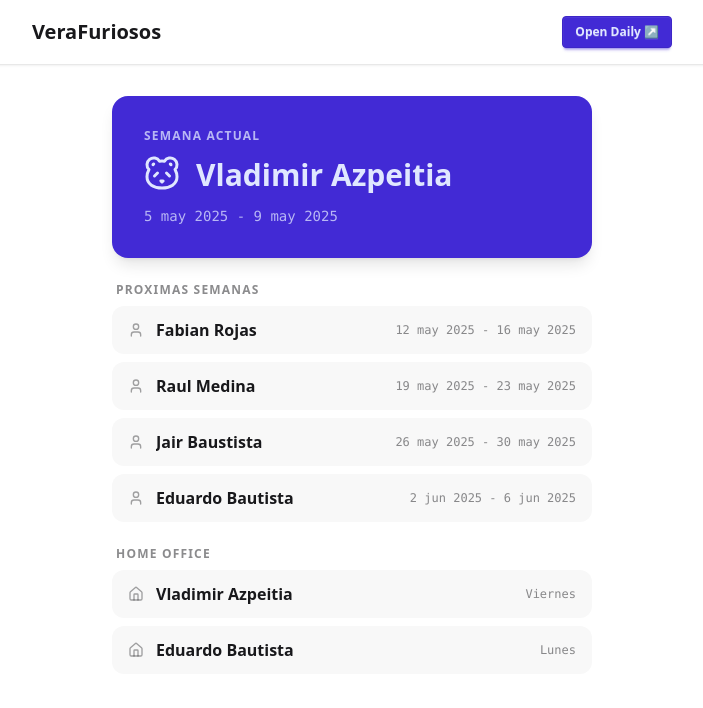
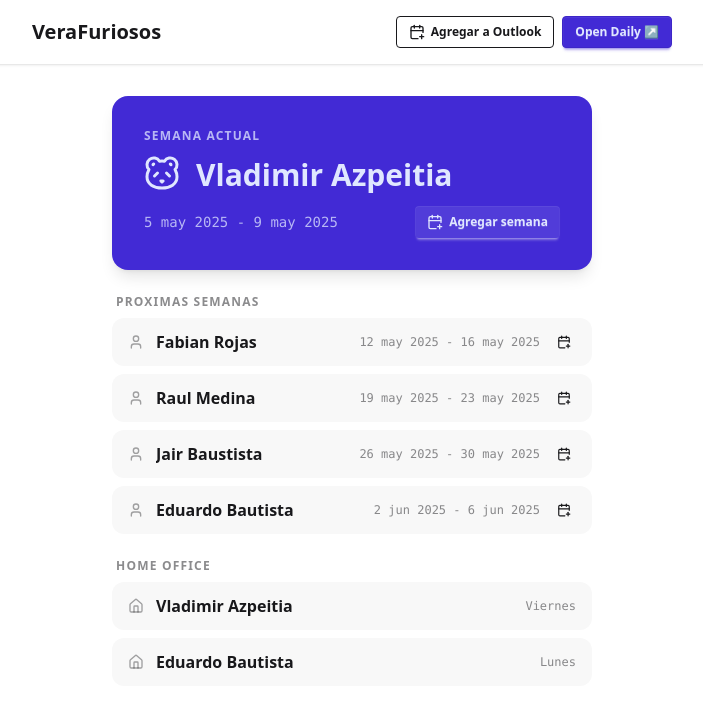
Before and after one commit to vazpeitiah/verafurious, a React (Vite) app: page / in a window 1280 px wide. Shown: the top 708 px of the page, without its empty margins (288-991 px from the left). Built offline with nearby package versions, Linux system fonts and the light colour scheme.

Commit message:
feat: enhance calendar functionality with Outlook integration and ICS file generation

```diff
--- a/src/components/Navbar.tsx
+++ b/src/components/Navbar.tsx
@@ -1,10 +1,24 @@
+import { CalendarPlus } from "lucide-react";
+
 import { meetingUrl } from "@furious";
+import { buildOutlookDailyUrl } from "@/utils/calendar";
 
 const Navbar = () => {
   return (
     <nav className="navbar bg-base-100 shadow-sm">
-      <div className="mx-auto max-w-2xl w-full flex justify-between items-center px-4">
+      <div className="mx-auto max-w-2xl w-full flex flex-wrap justify-between items-center gap-y-2 px-4">
         <span className="text-xl font-bold">VeraFuriosos</span>
+        <div className="flex items-center gap-2">
+          <a
+            className="btn btn-outline btn-sm"
+            href={buildOutlookDailyUrl()}
+            target="_blank"
+            rel="noreferrer"
+            title="Agregar la daily a Outlook"
+          >
+            <CalendarPlus size={16} />
+            Agregar a Outlook
+          </a>
           <a
             className="btn btn-primary btn-sm"
             href={meetingUrl}
@@ -14,6 +28,7 @@ const Navbar = () => {
             Open Daily ↗
           </a>
         </div>
+      </div>
     </nav>
   );
 };
--- a/src/components/TimeLine.tsx
+++ b/src/components/TimeLine.tsx
@@ -1,14 +1,16 @@
 import { addWeeks } from "date-fns";
-import { Home, Panda, User } from "lucide-react";
+import { CalendarPlus, Home, Panda, User } from "lucide-react";
 import { useState } from "react";
 
 import { furious } from "@furious";
+import { buildDailyIcsFile, downloadIcsFile } from "@/utils/calendar";
 import { calculateFurious } from "@/utils/furious";
 import {
   formatHomeOfficeDays,
   formatRange,
   getWeekRangeFromDate,
 } from "@/utils/helpers";
+import type { DateRange } from "@/utils/types";
 
 // Un ciclo completo = número de furiosos en rotación
 const CYCLE = furious.length;
@@ -26,6 +28,13 @@ const TimeLine = () => {
   const furiousWithHomeOffice = furious.filter(
     (member) => member.homeOffice.length > 0
   );
+
+  const addWeekToCalendar = (range: DateRange, personName: string) => {
+    const { filename, content } = buildDailyIcsFile(range, personName);
+    downloadIcsFile(filename, content);
+  };
+
+  const currentPerson = calculateFurious(todayRange);
 
   return (
     <div className="max-w-lg mx-auto mt-8 px-4 pb-12 flex flex-col gap-6">
@@ -46,12 +55,22 @@ const TimeLine = () => {
             <Panda size={32} className="sm:size-9" />
           </span>
           <span className="text-2xl sm:text-3xl font-black leading-tight">
-            {calculateFurious(todayRange)}
+            {currentPerson}
           </span>
         </div>
+        <div className="flex items-center justify-between gap-2">
           <time className="font-mono text-sm opacity-75">
             {formatRange(todayRange)}
           </time>
+          <button
+            className="btn btn-sm border-none bg-primary-content/10 hover:bg-primary-content/20 text-primary-content"
+            onClick={() => addWeekToCalendar(todayRange, currentPerson)}
+            title="Agregar los 5 días de esta semana a Outlook"
+          >
+            <CalendarPlus size={16} />
+            Agregar semana
+          </button>
+        </div>
       </div>
 
       {/* Proximas semanas — ciclo completo */}
@@ -60,23 +79,33 @@ const TimeLine = () => {
           Proximas semanas
         </h2>
         <ul className="flex flex-col gap-2">
-          {nextWeeks.map((range, i) => (
+          {nextWeeks.map((range, i) => {
+            const person = calculateFurious(range);
+            return (
               <li
                 key={i}
-              className="animate-slide-in flex flex-row items-center justify-between gap-2 py-3 px-4 rounded-xl bg-base-200 hover:bg-base-300 transition-colors"
+                className="animate-slide-in flex flex-col sm:flex-row sm:items-center items-start justify-between gap-2 py-3 px-4 rounded-xl bg-base-200 hover:bg-base-300 transition-colors"
                 style={{ animationDelay: `${i * 55}ms` }}
               >
-              <div className="flex items-center gap-3 min-w-0">
+                <div className="flex items-center gap-3 min-w-0 w-full sm:w-auto">
                   <User size={16} className="text-base-content/40 shrink-0" />
-                <span className="font-semibold truncate">
-                  {calculateFurious(range)}
-                </span>
+                  <span className="font-semibold truncate">{person}</span>
                 </div>
-              <time className="font-mono text-xs text-base-content/50 shrink-0 text-right">
+                <div className="flex items-center gap-3 shrink-0 w-full sm:w-auto justify-between sm:justify-end">
+                  <time className="font-mono text-xs text-base-content/50 text-right">
                     {formatRange(range)}
                   </time>
+                  <button
+                    className="btn btn-xs btn-ghost btn-circle"
+                    onClick={() => addWeekToCalendar(range, person)}
+                    title={`Agregar los 5 días de ${person} a Outlook`}
+                  >
+                    <CalendarPlus size={14} />
+                  </button>
+                </div>
               </li>
-          ))}
+            );
+          })}
         </ul>
       </section>
 
--- /dev/null
+++ b/src/utils/calendar.ts
@@ -0,0 +1,159 @@
+import { addDays, formatDate, isWeekend, setHours, setMinutes, setSeconds } from "date-fns";
+import { nanoid } from "nanoid";
+
+import { meetingUrl } from "@furious";
+import type { DateRange } from "./types";
+import { formatOutlookDateTime } from "./helpers";
+
+const DAILY_START = { hours: 9, minutes: 30 };
+const DAILY_END = { hours: 10, minutes: 0 };
+const WEEKDAYS_PER_WEEK = 5;
+
+/**
+ * Calculates the next weekday occurrence of a given time of day, starting
+ * from `reference`. If `reference` already falls on or after that time on a
+ * weekday, the current day is used; otherwise it advances to the next
+ * weekday.
+ */
+const getNextWeekdayAt = (
+  hours: number,
+  minutes: number,
+  reference: Date = new Date()
+): Date => {
+  let date = setSeconds(setMinutes(setHours(reference, hours), minutes), 0);
+  while (isWeekend(date) || date < reference) {
+    date = addDays(date, 1);
+  }
+  return date;
+};
+
+/**
+ * Builds an Outlook Web "add event" deeplink for the next occurrence of the
+ * daily meeting. Outlook's compose deeplink does not reliably support
+ * recurrence, so the link prefills a single event — recurrence (Mon-Fri)
+ * can be set from Outlook's own "Does not repeat" control once it opens.
+ */
+export const buildOutlookDailyUrl = (): string => {
+  const start = getNextWeekdayAt(DAILY_START.hours, DAILY_START.minutes);
+  const end = setMinutes(setHours(start, DAILY_END.hours), DAILY_END.minutes);
+
+  const params = new URLSearchParams({
+    path: "/calendar/action/compose",
+    rru: "addevent",
+    startdt: formatOutlookDateTime(start),
+    enddt: formatOutlookDateTime(end),
+    subject: "Daily VeraFuriosos",
+    location: "Microsoft Teams Meeting",
+    body: `Junta diaria del equipo. Únete aquí: ${meetingUrl}`,
+  });
+
+  return `https://outlook.office.com/calendar/deeplink/compose?${params.toString()}`;
+};
+
+/**
+ * Formats a date as a local (floating) ICS datetime: `yyyyMMdd'T'HHmmss`.
+ */
+const formatIcsLocalDateTime = (date: Date): string =>
+  formatDate(date, "yyyyMMdd'T'HHmmss");
+
+/**
+ * Formats a date as a UTC ICS datetime, required for DTSTAMP.
+ */
+const formatIcsUtcDateTime = (date: Date): string =>
+  date
+    .toISOString()
+    .replace(/[-:]/g, "")
+    .replace(/\.\d{3}Z$/, "Z");
+
+/** Escapes text per RFC 5545 (commas, semicolons, backslashes, newlines). */
+const escapeIcsText = (text: string): string =>
+  text
+    .replace(/\\/g, "\\\\")
+    .replace(/;/g, "\\;")
+    .replace(/,/g, "\\,")
+    .replace(/\n/g, "\\n");
+
+/** Folds a content line to 75 octets per RFC 5545, as required by strict parsers. */
+const foldIcsLine = (line: string): string => {
+  const chunks: string[] = [];
+  let rest = line;
+  while (rest.length > 75) {
+    chunks.push(rest.slice(0, 75));
+    rest = rest.slice(75);
+  }
+  chunks.push(rest);
+  return chunks.join("\r\n ");
+};
+
+/**
+ * Builds an .ics file scheduling the daily meeting for every weekday
+ * (Monday-Friday) of the given week range, for the given person.
+ */
+export const buildDailyIcsFile = (
+  range: DateRange,
+  personName: string
+): { filename: string; content: string } => {
+  const now = new Date();
+  const weekdayDates = Array.from({ length: WEEKDAYS_PER_WEEK }, (_, i) =>
+    addDays(range.start, i)
+  );
+
+  const events = weekdayDates
+    .map((day) => {
+      const start = setSeconds(
+        setMinutes(setHours(day, DAILY_START.hours), DAILY_START.minutes),
+        0
+      );
+      const end = setMinutes(
+        setHours(day, DAILY_END.hours),
+        DAILY_END.minutes
+      );
+
+      return [
+        "BEGIN:VEVENT",
+        `UID:${nanoid()}@verafurious`,
+        `DTSTAMP:${formatIcsUtcDateTime(now)}`,
+        `DTSTART:${formatIcsLocalDateTime(start)}`,
+        `DTEND:${formatIcsLocalDateTime(end)}`,
+        foldIcsLine(
+          `SUMMARY:${escapeIcsText(`Daily VeraFuriosos - ${personName}`)}`
+        ),
+        `LOCATION:${escapeIcsText("Microsoft Teams Meeting")}`,
+        foldIcsLine(
+          `DESCRIPTION:${escapeIcsText(
+            `Junta diaria del equipo. Únete aquí: ${meetingUrl}`
+          )}`
+        ),
+        "END:VEVENT",
+      ].join("\r\n");
+    })
+    .join("\r\n");
+
+  const content = [
+    "BEGIN:VCALENDAR",
+    "VERSION:2.0",
+    "PRODID:-//VeraFuriosos//Daily//ES",
+    "CALSCALE:GREGORIAN",
+    "METHOD:PUBLISH",
+    events,
+    "END:VCALENDAR",
+  ].join("\r\n");
+
+  const filename = `daily-${personName.replace(/[^a-zA-Z0-9]+/g, "-")}-${formatDate(
+    range.start,
+    "yyyyMMdd"
+  )}.ics`;
+
+  return { filename, content };
+};
+
+/** Triggers a browser download of the given .ics content. */
+export const downloadIcsFile = (filename: string, content: string): void => {
+  const blob = new Blob([content], { type: "text/calendar;charset=utf-8" });
+  const url = URL.createObjectURL(blob);
+  const link = document.createElement("a");
+  link.href = url;
+  link.download = filename;
+  link.click();
+  URL.revokeObjectURL(url);
+};
--- a/src/utils/helpers.ts
+++ b/src/utils/helpers.ts
@@ -104,6 +104,16 @@ export const formatHomeOfficeDays = (days: number[]): string => {
     .join(", ");
 };
 
+/**
+ * Formats a date for use in an Outlook Web calendar deeplink, without a
+ * trailing "Z" so Outlook interprets it in the user's local timezone.
+ *
+ * @param date - The date to format.
+ * @returns The date formatted as `yyyy-MM-ddTHH:mm:ss`.
+ */
+export const formatOutlookDateTime = (date: Date): string =>
+  formatDate(date, "yyyy-MM-dd'T'HH:mm:ss");
+
 export const formatRange = (
   range: DateRange,
   ignoreWeekends: boolean = true
```
Lines whose indentation alone changed are shown as unchanged.
